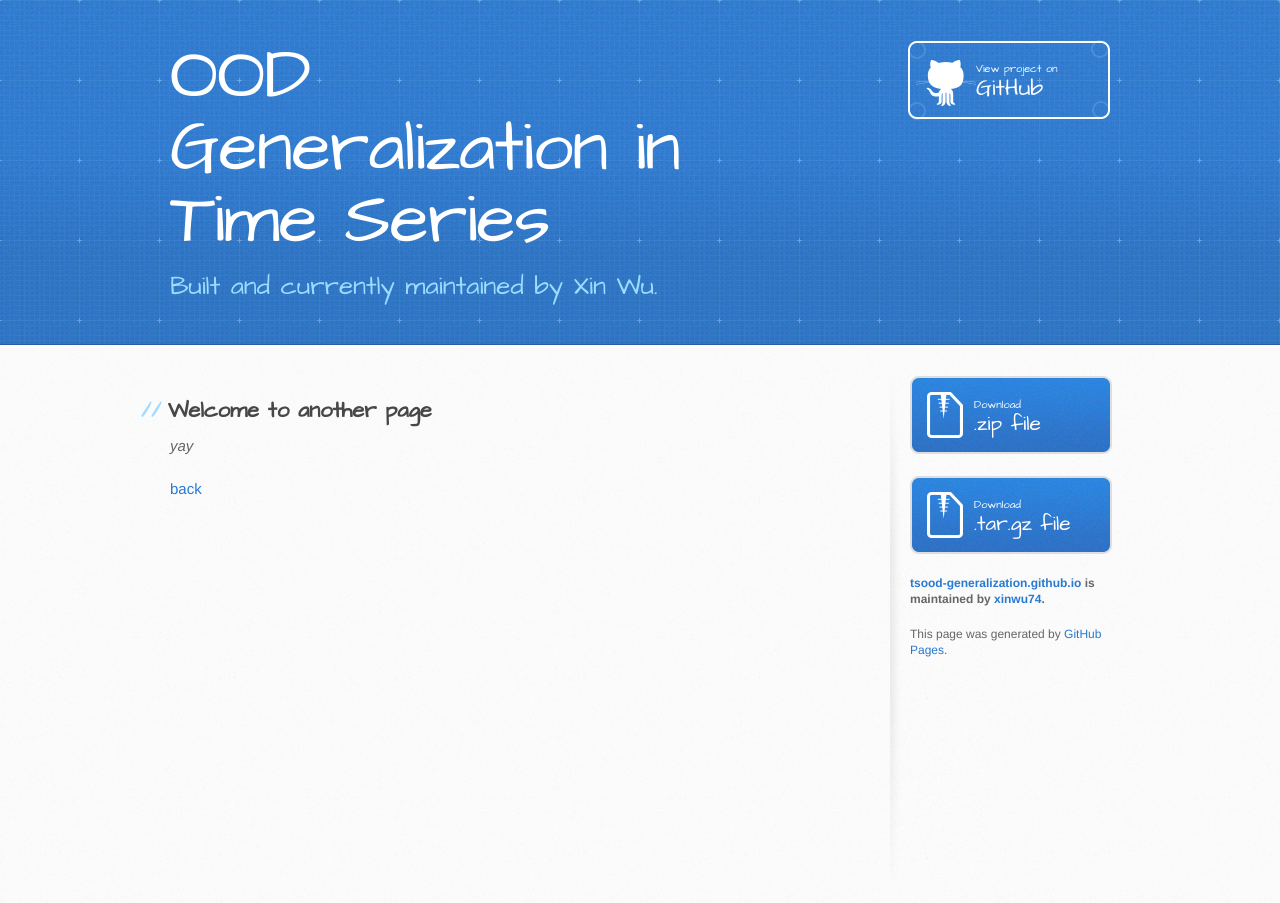
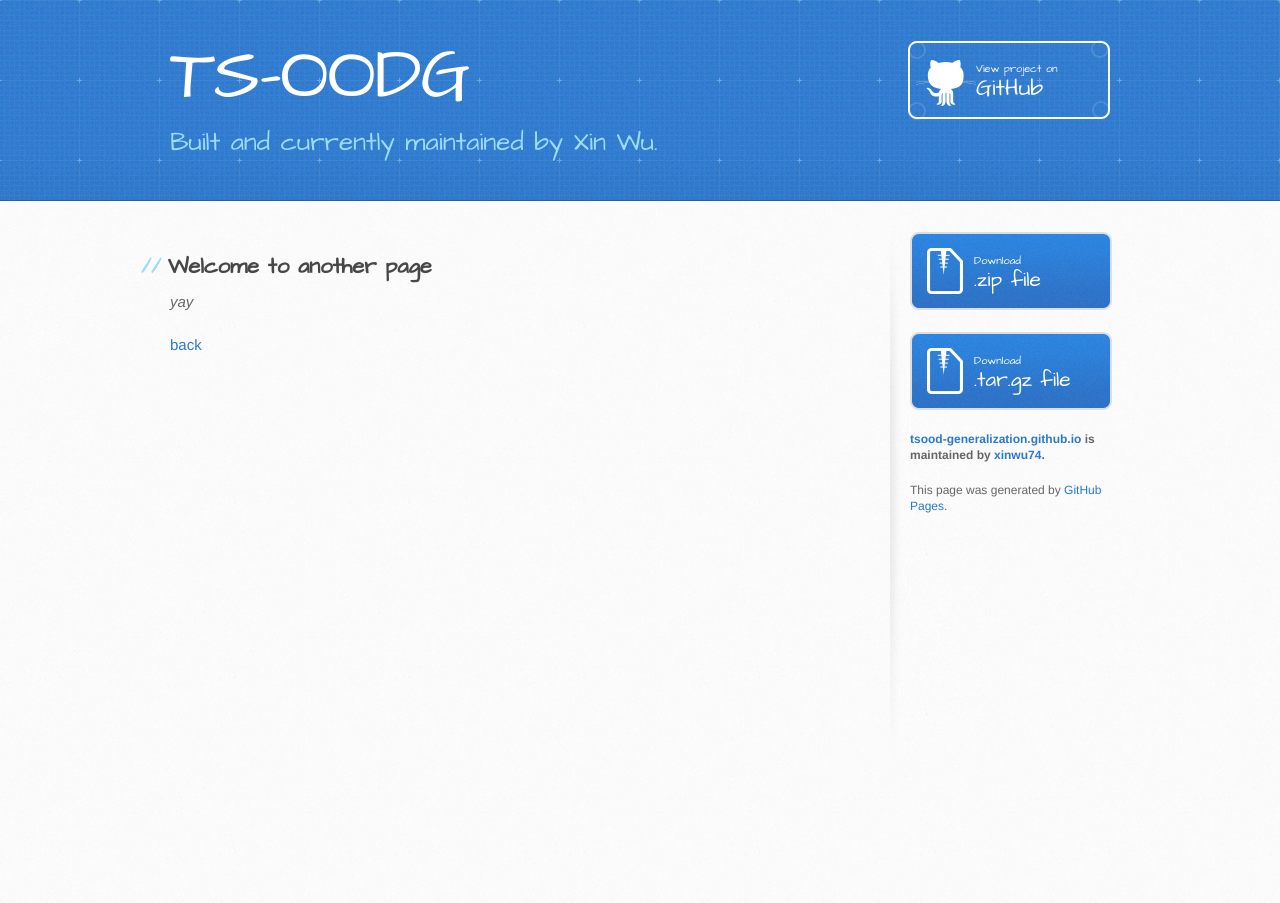
Before and after one commit to xinwu74/tsood-generalization.github.io, a Jekyll site: the page built from another-page.md, in a window 1280 px wide. Built offline with Jekyll 4.4.1, drawn with Linux system fonts in a browser that asks for light colours; our own code applies the rules of GitHub Pages for plain Markdown files.

Commit message:
Update _config.yml

```diff
--- a/_config.yml
+++ b/_config.yml
@@ -1,4 +1,4 @@
-title: OOD Generalization in Time Series
+title: TS-OODG
 url: tsood-generalization.com
 description: Built and currently maintained by Xin Wu.
 show_downloads: true
```
